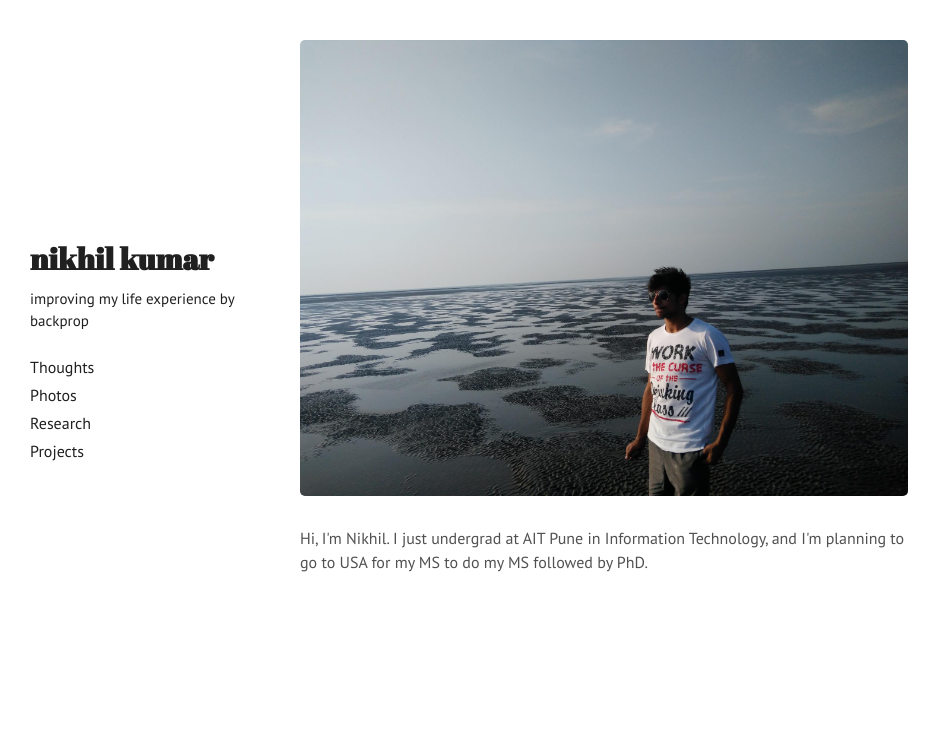
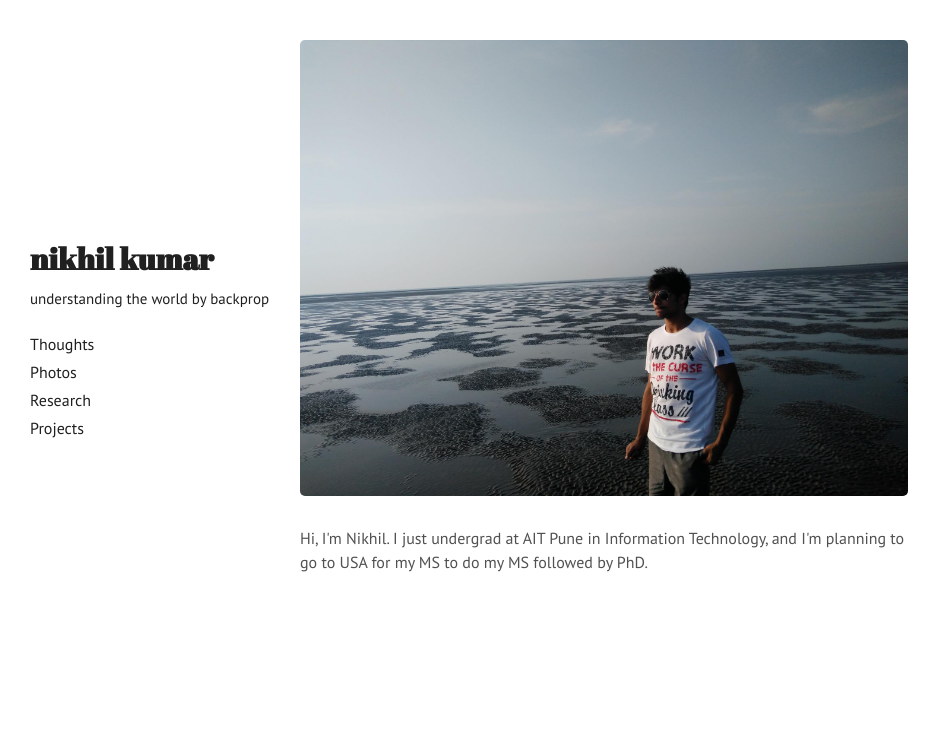
Before and after one commit to kumarnikhil104/nikhilkumar.github.io, a plain HTML site: page index.html in a window 1280 px wide. Shown: the top 729 px of the page, without its empty margins (0-948 px from the left). Drawn offline with nearby package versions, Linux system fonts and the light colour scheme; a script that the page names is missing.

Commit message:
Update index.html

```diff
--- a/index.html
+++ b/index.html
@@ -91,7 +91,7 @@ $(document).ready( function() {
 	          nikhil kumar
 	        </a>
 	      </h1>
-	   	  <p class="lead">improving my life experience by backprop</p>
+	   	  <p class="lead">understanding the world by backprop</p>
 	    </div>
 
    		 <nav class="sidebar-nav">
```
